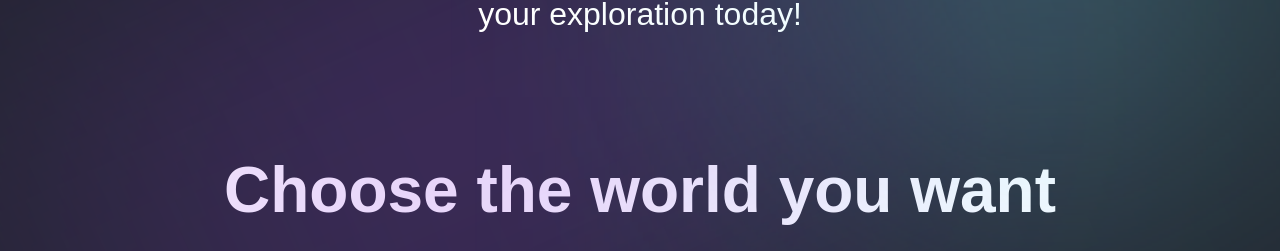
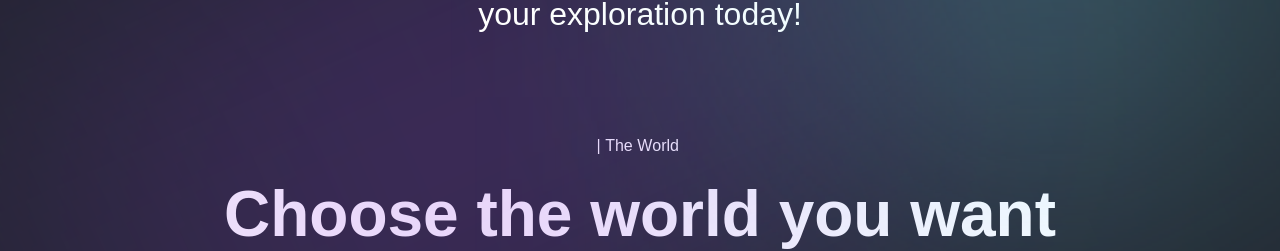
Before and after one commit to jawad-nsu/swift_border_solutions, a Next.js app: page / in a window 1280 px wide. Shown: the part 1349-1600 px from the top of the page. Built offline with nearby package versions, Linux system fonts and the light colour scheme; a web font is replaced by a local one.

Commit message:
change text color from black to white

```diff
--- a/components/homepage/explore.tsx
+++ b/components/homepage/explore.tsx
@@ -11,6 +11,7 @@ import { explorePlanets } from '@/constants';
 import ExploreCard from '@/components/common/explore_card';
 import { TitleText } from '@/components/common/title_text';
 import { staggerContainer } from '@/lib/motion';
+import { AnimatedText } from '@/components/common/animated_text';
 
 const Explore = () => {
   const [active, setActive] = useState('planet-2');
@@ -24,6 +25,11 @@ const Explore = () => {
         viewport={{ once: false, amount: 0.25 }}
         className={`${styles.innerWidth}flex flex-col`}
       >
+        <AnimatedText
+          text={['| The World']}
+          className='text-center text-white'
+          repeatDelay={100}
+        />
         <TitleText
           title={
             <>
```
